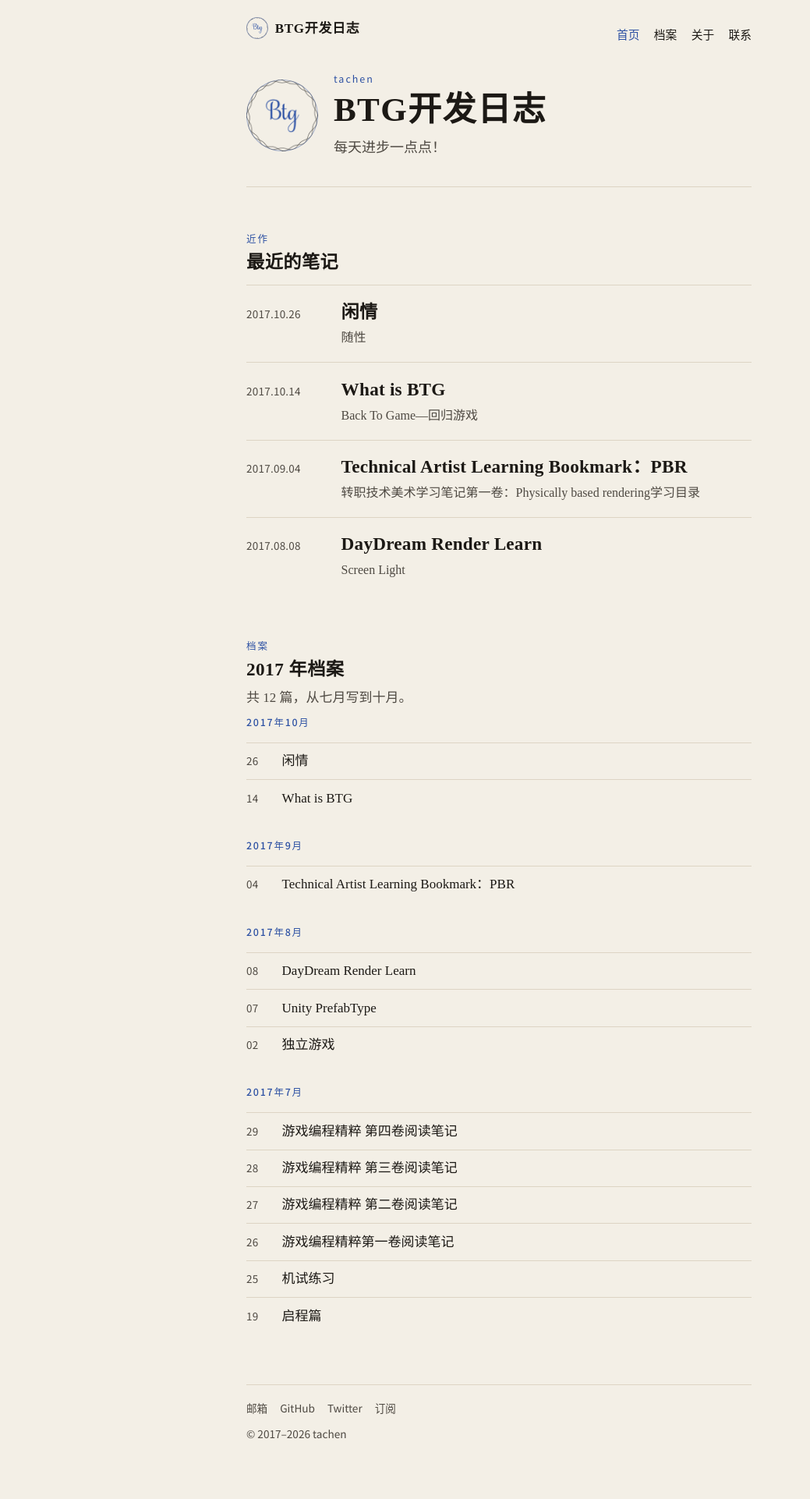
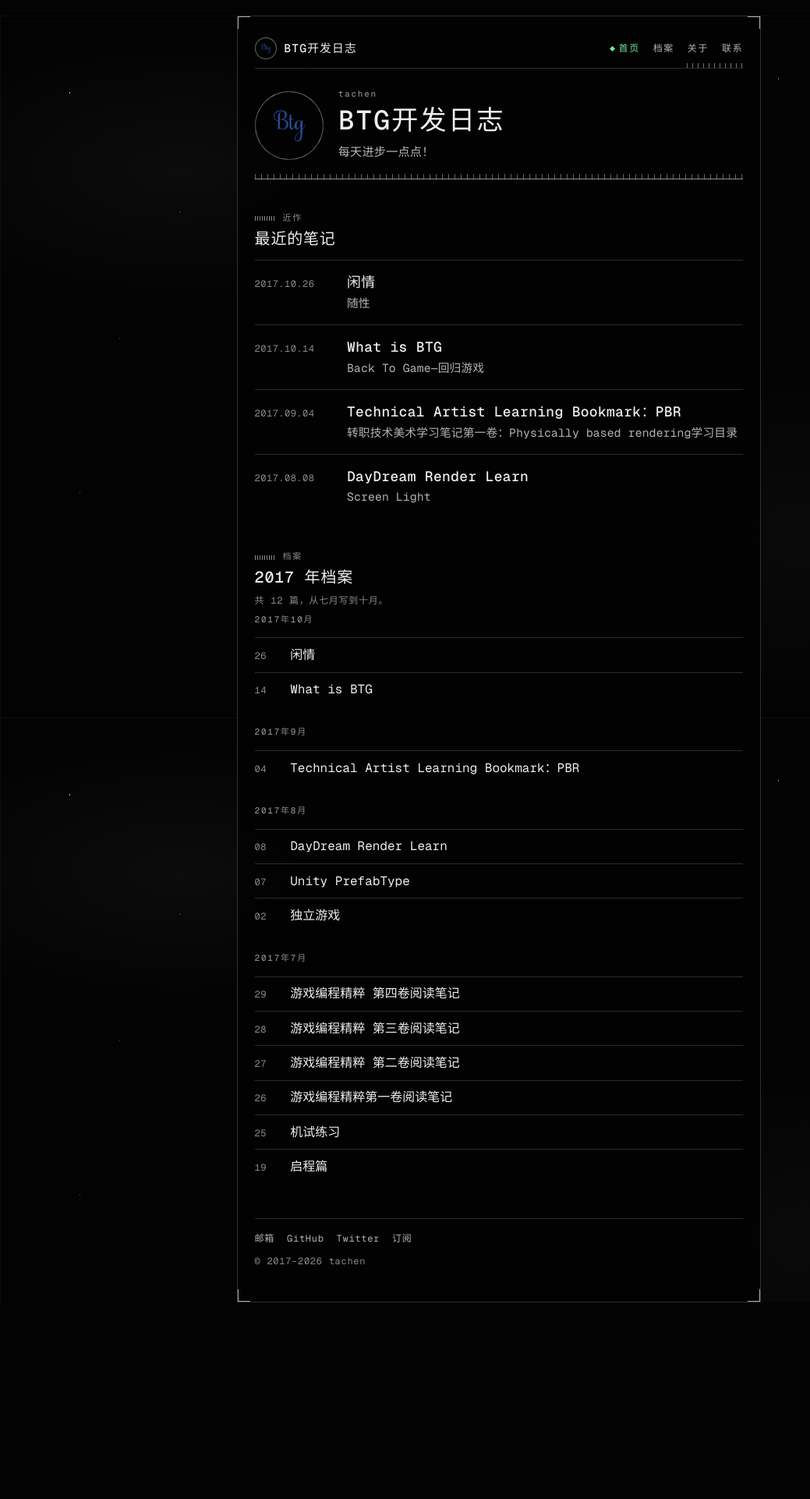
Before and after one commit to tachen/tachen.github.io, a Jekyll site: the page built from index.html, in a window 1280 px wide. Shown: the whole page at 78% size, without its empty margins (0-1039 px from the left). Built offline with Jekyll 4.4.1, drawn with Linux system fonts in a browser that asks for light colours; after the commit the page ends 1702 px from its top, so only the background shows below that.

Commit message:
style: restyle the devlog as a monochrome instrument page
Keep the typographic structure and switch the surface to a near-black field with thin frames, Geist Mono, and green only for the current page.

Co-authored-by: tachen <tachen@users.noreply.github.com>

```diff
--- a/_includes/head.html
+++ b/_includes/head.html
@@ -9,7 +9,7 @@
     <meta name="description" content="{{ site.description | strip | escape }}">
     {% endif %}
     <meta name="author" content="tachen">
-    <meta name="theme-color" content="#f3efe6">
+    <meta name="theme-color" content="#121212">
     <title>{% if page.title %}{{ page.title | escape }} · {{ site.title | escape }}{% else %}{{ site.title | escape }}{% endif %}</title>
     <link rel="canonical" href="{{ site.url }}{{ site.baseurl }}{{ page.url | replace:'index.html','' }}">
     <link rel="icon" href="{{ site.baseurl }}/img/btg-mark.png" type="image/png">
@@ -17,7 +17,7 @@
 
     <link rel="preconnect" href="https://fonts.googleapis.com">
     <link rel="preconnect" href="https://fonts.gstatic.com" crossorigin>
-    <link href="https://fonts.googleapis.com/css2?family=Noto+Sans+SC:wght@400;500&family=Noto+Serif+SC:wght@400;600&display=swap" rel="stylesheet">
+    <link href="https://fonts.googleapis.com/css2?family=Geist+Mono:wght@400;500;600&family=Noto+Sans+SC:wght@400;500&display=swap" rel="stylesheet">
 
     <link rel="stylesheet" href="{{ site.baseurl }}/css/syntax.css">
     <link rel="stylesheet" href="{{ site.baseurl }}/css/site.css">
--- a/css/site.css
+++ b/css/site.css
@@ -1,38 +1,72 @@
 :root {
-  --paper: #f3efe6;
-  --ink: #1c1915;
-  --muted: #4e4942;
-  --rule: #ddd4c4;
-  --blue: #2d51a3;
-  --blue-soft: #d9e1f2;
-  --code: #e8e0d2;
-  --serif: "Noto Serif SC", "Songti SC", "STSong", "Source Han Serif SC", "PMingLiU", serif;
-  --sans: "Noto Sans SC", "PingFang SC", "Noto Sans CJK SC", "Microsoft YaHei", sans-serif;
-  --mono: ui-monospace, "Sarasa Mono SC", "Source Han Mono SC", "Noto Sans Mono", monospace;
-  color-scheme: light;
+  --bg-0: #121212;
+  --bg-0: oklch(0.1 0 0);
+  --bg-1: #1c1c1c;
+  --bg-1: oklch(0.15 0 0);
+  --bg-2: #2a2a2a;
+  --bg-2: oklch(0.2 0 0);
+  --bg-3: #3a3a3a;
+  --bg-3: oklch(0.27 0 0);
+  --line: #757575;
+  --line: oklch(0.52 0 0);
+  --line-strong: #b0b0b0;
+  --line-strong: oklch(0.74 0 0);
+  --fg: #f2f2f2;
+  --fg: oklch(0.95 0 0);
+  --muted: #b8b8b8;
+  --muted: oklch(0.77 0 0);
+  --faint: #929292;
+  --faint: oklch(0.63 0 0);
+  --ok: #74e0b4;
+  --ok: oklch(0.84 0.15 155);
+  --rule: rgba(255, 255, 255, 0.16);
+  --mono: "Geist Mono", ui-monospace, "SFMono-Regular", Menlo, Consolas, "PingFang SC", "Noto Sans SC", "Microsoft YaHei", monospace;
+  color-scheme: dark;
 }
 
 * { box-sizing: border-box; }
 
-html { background: var(--paper); }
+html { background: var(--bg-0); }
 
 body {
   margin: 0;
-  background: var(--paper);
-  color: var(--ink);
-  font-family: var(--serif);
-  font-size: 1.0625rem;
+  min-height: 100vh;
+  color: var(--fg);
+  background-color: var(--bg-0);
+  background-image:
+    radial-gradient(1.2px 1.2px at 7% 11%, rgba(255, 255, 255, 0.75) 50%, transparent 52%),
+    radial-gradient(1px 1px at 18% 28%, rgba(255, 255, 255, 0.45) 50%, transparent 52%),
+    radial-gradient(1.4px 1.4px at 31% 8%, rgba(255, 255, 255, 0.6) 50%, transparent 52%),
+    radial-gradient(1px 1px at 46% 22%, rgba(255, 255, 255, 0.35) 50%, transparent 52%),
+    radial-gradient(1px 1px at 63% 14%, rgba(255, 255, 255, 0.55) 50%, transparent 52%),
+    radial-gradient(1.3px 1.3px at 78% 9%, rgba(255, 255, 255, 0.5) 50%, transparent 52%),
+    radial-gradient(1px 1px at 88% 24%, rgba(255, 255, 255, 0.4) 50%, transparent 52%),
+    radial-gradient(1px 1px at 12% 46%, rgba(255, 255, 255, 0.3) 50%, transparent 52%),
+    radial-gradient(1.2px 1.2px at 92% 42%, rgba(255, 255, 255, 0.45) 50%, transparent 52%),
+    radial-gradient(1px 1px at 8% 68%, rgba(255, 255, 255, 0.4) 50%, transparent 52%),
+    radial-gradient(1px 1px at 24% 84%, rgba(255, 255, 255, 0.35) 50%, transparent 52%),
+    radial-gradient(1.3px 1.3px at 84% 76%, rgba(255, 255, 255, 0.5) 50%, transparent 52%),
+    radial-gradient(1px 1px at 70% 90%, rgba(255, 255, 255, 0.28) 50%, transparent 52%),
+    radial-gradient(ellipse 42% 28% at 18% 22%, rgba(255, 255, 255, 0.035), transparent 70%),
+    radial-gradient(ellipse 48% 36% at 82% 74%, rgba(255, 255, 255, 0.028), transparent 72%),
+    linear-gradient(rgba(255, 255, 255, 0.035) 1px, transparent 1px),
+    linear-gradient(90deg, rgba(255, 255, 255, 0.035) 1px, transparent 1px);
+  background-size: auto, auto, auto, auto, auto, auto, auto, auto, auto, auto, auto, auto, auto, auto, auto, 72px 72px, 72px 72px;
+  background-attachment: fixed;
+  font-family: var(--mono);
+  font-size: 1rem;
+  font-weight: 400;
   line-height: 1.75;
   -webkit-font-smoothing: antialiased;
 }
 
 ::selection {
-  background: var(--blue-soft);
-  color: var(--ink);
+  background: var(--bg-3);
+  color: var(--fg);
 }
 
 :focus-visible {
-  outline: 2px solid var(--blue);
+  outline: 1px solid var(--line-strong);
   outline-offset: 3px;
 }
 
@@ -41,17 +75,44 @@ body {
   left: 0.75rem;
   top: -4rem;
   z-index: 5;
-  background: var(--paper);
-  color: var(--ink);
-  padding: 0.4rem 0.7rem;
+  background: var(--bg-1);
+  color: var(--fg);
+  border: 1px solid var(--line);
+  padding: 0.35rem 0.6rem;
+  font-size: 0.75rem;
+  letter-spacing: 0.08em;
 }
 
 .skip:focus { top: 0.6rem; }
 
 .sheet {
-  width: min(40.5rem, calc(100% - 2.5rem));
-  margin: 0 auto;
-  padding-bottom: 4.5rem;
+  position: relative;
+  width: min(42rem, calc(100% - 2rem));
+  margin: 1.25rem auto 2rem;
+  padding: 0.85rem 1.35rem 2.6rem;
+  background-color: #121212;
+  background-color: color-mix(in srgb, var(--bg-0) 94%, transparent);
+  background-image:
+    linear-gradient(var(--line-strong), var(--line-strong)),
+    linear-gradient(var(--line-strong), var(--line-strong)),
+    linear-gradient(var(--line-strong), var(--line-strong)),
+    linear-gradient(var(--line-strong), var(--line-strong)),
+    linear-gradient(var(--line-strong), var(--line-strong)),
+    linear-gradient(var(--line-strong), var(--line-strong)),
+    linear-gradient(var(--line-strong), var(--line-strong)),
+    linear-gradient(var(--line-strong), var(--line-strong));
+  background-size:
+    16px 1px, 1px 16px,
+    16px 1px, 1px 16px,
+    16px 1px, 1px 16px,
+    16px 1px, 1px 16px;
+  background-position:
+    left top, left top,
+    right top, right top,
+    left bottom, left bottom,
+    right bottom, right bottom;
+  background-repeat: no-repeat;
+  border: 1px solid rgba(255, 255, 255, 0.18);
 }
 
 a { color: inherit; }
@@ -59,29 +120,39 @@ a { color: inherit; }
 .nav {
   display: flex;
   justify-content: space-between;
-  align-items: baseline;
-  gap: 0.75rem 1.5rem;
+  align-items: center;
+  gap: 0.75rem 1.25rem;
   flex-wrap: wrap;
-  padding: 1.35rem 0 0.35rem;
+  padding: 0.85rem 0 0.7rem;
+  border-bottom: 1px solid var(--rule);
+  background-image: repeating-linear-gradient(
+    90deg,
+    rgba(255, 255, 255, 0.45) 0 1px,
+    transparent 1px 7px
+  );
+  background-size: 4.5rem 6px;
+  background-repeat: no-repeat;
+  background-position: right bottom;
 }
 
 .brand {
   display: inline-flex;
   align-items: center;
-  gap: 0.55rem;
-  color: var(--ink);
+  gap: 0.6rem;
+  color: var(--fg);
   text-decoration: none;
-  font-weight: 600;
-  letter-spacing: 0.04em;
+  font-weight: 500;
+  letter-spacing: 0.08em;
+  font-size: 0.92rem;
 }
 
 .brand img,
 .mark {
   display: block;
   border-radius: 50%;
+  object-fit: cover;
   background: transparent;
-  object-fit: cover;
-  box-shadow: inset 0 0 0 1px rgba(45, 81, 163, 0.4);
+  box-shadow: inset 0 0 0 1px rgba(255, 255, 255, 0.45);
 }
 
 .brand img {
@@ -92,33 +163,50 @@ a { color: inherit; }
 .nav-links {
   display: flex;
   flex-wrap: wrap;
-  gap: 0.35rem 1.15rem;
-  font-family: var(--sans);
-  font-size: 0.92rem;
+  gap: 0.35rem 1.05rem;
+  font-size: 0.75rem;
+  letter-spacing: 0.14em;
 }
 
 .nav-links a {
-  color: var(--ink);
+  color: var(--muted);
   text-decoration: none;
 }
 
-.nav-links a:hover,
+.nav-links a:hover { color: var(--fg); }
+
 .nav-links a[aria-current="page"] {
-  color: var(--blue);
+  color: var(--ok);
+}
+
+.nav-links a[aria-current="page"]::before {
+  content: "";
+  display: inline-block;
+  width: 0.42em;
+  height: 0.42em;
+  margin-right: 0.45em;
+  background: currentColor;
+  transform: rotate(45deg);
+  vertical-align: 0.08em;
 }
 
 .masthead {
   display: grid;
   grid-template-columns: auto minmax(0, 1fr);
-  gap: 0.35rem 1.25rem;
+  gap: 0.35rem 1.2rem;
   align-items: center;
-  padding: 1.75rem 0 2.1rem;
-  border-bottom: 1px solid var(--rule);
+  padding: 1.55rem 0 1.35rem;
+  background-image:
+    linear-gradient(rgba(255, 255, 255, 0.55), rgba(255, 255, 255, 0.55)),
+    repeating-linear-gradient(90deg, rgba(255, 255, 255, 0.38) 0 1px, transparent 1px 8px);
+  background-size: 100% 1px, 100% 7px;
+  background-repeat: no-repeat;
+  background-position: left bottom, left bottom;
 }
 
 .mark {
-  width: 92px;
-  height: 92px;
+  width: 88px;
+  height: 88px;
 }
 
 .eyebrow,
@@ -127,81 +215,102 @@ a { color: inherit; }
 .site-footer,
 .month time,
 .essay time,
-.post-pager span {
-  font-family: var(--sans);
+.post-pager span,
+.section-note {
+  font-family: var(--mono);
 }
 
 .eyebrow,
 .section-kicker {
   margin: 0;
-  color: var(--blue);
-  font-size: 0.78rem;
+  color: var(--faint);
+  font-size: 0.6875rem;
+  font-weight: 500;
   letter-spacing: 0.16em;
+  line-height: 1.4;
+}
+
+.section-kicker::before {
+  content: "";
+  display: inline-block;
+  width: 1.7rem;
+  height: 0.55em;
+  margin-right: 0.55rem;
+  vertical-align: -0.05em;
+  background: repeating-linear-gradient(
+    90deg,
+    currentColor 0 1px,
+    transparent 1px 3px
+  );
 }
 
 .masthead h1,
 .page-head h1,
 .post-head h1 {
-  margin: 0.12rem 0 0;
-  font-size: clamp(2rem, 4.8vw, 2.7rem);
-  font-weight: 600;
-  letter-spacing: 0.03em;
-  line-height: 1.2;
+  margin: 0.2rem 0 0;
+  font-size: clamp(1.7rem, 4.2vw, 2.15rem);
+  font-weight: 500;
+  letter-spacing: 0.06em;
+  line-height: 1.25;
 }
 
 .lede,
 .dek {
   margin: 0.45rem 0 0;
   color: var(--muted);
+  font-weight: 400;
+  letter-spacing: 0.01em;
 }
 
-.lede { font-size: 1.125rem; }
+.lede { font-size: 0.95rem; }
 
-.block { margin-top: 3.5rem; }
+.block { margin-top: 2.6rem; }
 
 .section-head h2 {
-  margin: 0.2rem 0 0;
-  font-size: 1.45rem;
-  font-weight: 600;
-  letter-spacing: 0.02em;
-  line-height: 1.3;
+  margin: 0.35rem 0 0;
+  font-size: 1.25rem;
+  font-weight: 500;
+  letter-spacing: 0.04em;
+  line-height: 1.35;
 }
 
 .section-note {
-  margin: 0.45rem 0 0;
-  color: var(--muted);
+  margin: 0.4rem 0 0;
+  color: var(--faint);
+  font-size: 0.75rem;
+  letter-spacing: 0.06em;
 }
 
 .latest ol,
 .month ol {
   list-style: none;
-  margin: 0.9rem 0 0;
+  margin: 0.85rem 0 0;
   padding: 0;
 }
 
 .essay {
   display: grid;
-  grid-template-columns: 6.6rem minmax(0, 1fr);
+  grid-template-columns: 6.4rem minmax(0, 1fr);
   column-gap: 1rem;
   align-items: baseline;
-  padding: 1.15rem 0;
+  padding: 0.95rem 0;
   border-top: 1px solid var(--rule);
 }
 
 .essay time,
 .month time {
-  color: var(--muted);
+  color: var(--faint);
   font-variant-numeric: tabular-nums;
-  font-size: 0.84rem;
-  letter-spacing: 0.02em;
+  font-size: 0.75rem;
+  letter-spacing: 0.04em;
 }
 
 .essay h3 {
   margin: 0;
-  font-size: 1.45rem;
-  font-weight: 600;
-  letter-spacing: 0.01em;
-  line-height: 1.35;
+  font-size: 1.12rem;
+  font-weight: 500;
+  letter-spacing: 0.02em;
+  line-height: 1.4;
 }
 
 .essay h3 a,
@@ -214,154 +323,177 @@ a { color: inherit; }
 .essay h3 a:hover,
 .month a:hover,
 .post-pager a:hover,
-.brand:hover {
-  color: var(--blue);
+.brand:hover,
+.site-footer a:hover,
+.prose a:hover {
+  color: var(--fg);
 }
 
 .essay .dek {
-  margin-top: 0.28rem;
-  font-size: 1rem;
-  line-height: 1.6;
+  margin-top: 0.22rem;
+  font-size: 0.92rem;
+  line-height: 1.55;
 }
 
 .month h3 {
-  margin: 1.7rem 0 0;
-  color: var(--blue);
-  font-family: var(--sans);
-  font-size: 0.78rem;
+  margin: 1.45rem 0 0;
+  color: var(--faint);
+  font-size: 0.6875rem;
   font-weight: 500;
-  letter-spacing: 0.14em;
+  letter-spacing: 0.16em;
 }
 
-.month:first-child h3 { margin-top: 0.35rem; }
+.month:first-child h3 { margin-top: 0.2rem; }
 
 .month li {
   display: grid;
   grid-template-columns: 2.1rem minmax(0, 1fr);
   column-gap: 0.75rem;
   align-items: baseline;
-  padding: 0.52rem 0;
+  padding: 0.48rem 0;
   border-top: 1px solid var(--rule);
 }
 
 .page-head,
 .post-head {
-  padding: 1.6rem 0 0.4rem;
+  padding: 1.35rem 0 0.2rem;
 }
 
 .post-head .dek,
 .page-head .dek {
-  font-size: 1.15rem;
+  font-size: 1rem;
   line-height: 1.6;
 }
 
 .byline {
-  margin: 1rem 0 0;
-  color: var(--muted);
-  font-size: 0.86rem;
+  margin: 0.9rem 0 0;
+  color: var(--faint);
+  font-size: 0.75rem;
+  letter-spacing: 0.06em;
 }
 
 .byline span::before {
-  content: "·";
+  content: "/";
   margin: 0 0.45rem;
-  color: var(--rule);
+  color: var(--line);
 }
 
 .prose {
-  margin-top: 1.5rem;
+  margin-top: 1.35rem;
   overflow-wrap: break-word;
+  font-size: 0.98rem;
+  line-height: 1.8;
 }
 
 .prose h1,
 .prose h2,
 .prose h3,
 .prose h4 {
-  font-weight: 600;
+  font-weight: 500;
   line-height: 1.4;
-  letter-spacing: 0.01em;
-  margin: 1.8rem 0 0.7rem;
+  letter-spacing: 0.03em;
+  margin: 1.7rem 0 0.65rem;
 }
 
-.prose h1 { font-size: 1.55rem; }
-.prose h2 { font-size: 1.35rem; }
-.prose h3 { font-size: 1.15rem; }
+.prose h1 { font-size: 1.35rem; }
+.prose h2 { font-size: 1.15rem; }
+.prose h3 { font-size: 1.02rem; }
 
 .prose h1:empty,
 .prose h2:empty,
 .prose h3:empty,
 .prose p:empty { display: none; margin: 0; }
 
-.prose p { margin: 0.85rem 0; }
+.prose p { margin: 0.8rem 0; }
 
 .prose a {
-  color: inherit;
+  color: var(--fg);
   text-decoration-line: underline;
-  text-decoration-color: rgba(45, 81, 163, 0.45);
+  text-decoration-color: rgba(255, 255, 255, 0.35);
   text-decoration-thickness: 1px;
   text-underline-offset: 0.18em;
 }
 
-.prose a:hover { color: var(--blue); }
+.prose ul,
+.prose ol { padding-left: 1.2rem; }
 
-.prose ul,
-.prose ol { padding-left: 1.25rem; }
-
-.prose li { margin: 0.3rem 0; }
-.prose li p { margin: 0.3rem 0; }
+.prose li { margin: 0.28rem 0; }
+.prose li p { margin: 0.28rem 0; }
 
 .prose img {
   display: block;
   max-width: 100%;
   height: auto;
-  margin: 1.15rem 0;
+  margin: 1.1rem 0;
+  border: 1px solid rgba(255, 255, 255, 0.22);
 }
 
 .prose blockquote {
-  margin: 1.2rem 0;
-  padding-left: 1rem;
-  border-left: 2px solid var(--blue);
+  margin: 1.15rem 0;
+  padding-left: 0.9rem;
+  border-left: 1px solid var(--line-strong);
   color: var(--muted);
 }
 
 .prose hr {
   border: 0;
   border-top: 1px solid var(--rule);
-  margin: 2rem 0;
+  margin: 1.8rem 0;
 }
 
 .prose code {
   font-family: var(--mono);
-  font-size: 0.88em;
-  background: var(--code);
+  font-size: 0.86em;
+  background: var(--bg-1);
   padding: 0.08em 0.32em;
 }
 
 .prose pre,
-.prose .highlight {
-  background: var(--code);
-  margin: 1.15rem 0;
-  padding: 0.9rem 1rem;
+.prose .highlight,
+.prose .highlight pre,
+.highlight pre {
+  background: var(--bg-1);
+  color: var(--fg);
+  margin: 1.1rem 0;
+  padding: 0.85rem 0.95rem;
   overflow-x: auto;
-  border: 0;
+  border: 1px solid rgba(255, 255, 255, 0.18);
   border-radius: 0;
 }
 
 .prose pre code,
 .prose .highlight code,
-.prose .highlight pre {
+.prose .highlight pre code {
   background: transparent;
   border: 0;
   padding: 0;
-  font-size: 0.82rem;
+  color: var(--fg);
+  font-size: 0.8rem;
   line-height: 1.65;
   white-space: pre;
+}
+
+.prose .highlight span {
+  color: var(--fg);
+  background: transparent;
+  font-style: normal;
+  font-weight: 400;
+}
+
+.prose .highlight .c,
+.prose .highlight .c1,
+.prose .highlight .cm,
+.prose .highlight .cs,
+.prose .highlight .cp,
+.prose .highlight .ch {
+  color: var(--faint);
 }
 
 .prose table {
   width: 100%;
   border-collapse: collapse;
-  font-size: 0.95rem;
-  margin: 1.2rem 0;
+  font-size: 0.9rem;
+  margin: 1.15rem 0;
   display: block;
   overflow-x: auto;
 }
@@ -371,34 +503,35 @@ a { color: inherit; }
   border-bottom: 1px solid var(--rule);
   text-align: left;
   vertical-align: top;
-  padding: 0.45rem 0.8rem 0.45rem 0;
+  padding: 0.42rem 0.75rem 0.42rem 0;
 }
 
 .post-pager {
   display: grid;
   grid-template-columns: 1fr 1fr;
-  gap: 1.25rem;
-  margin-top: 2.6rem;
-  padding-top: 1.15rem;
+  gap: 1.1rem;
+  margin-top: 2.3rem;
+  padding-top: 1rem;
   border-top: 1px solid var(--rule);
 }
 
 .post-pager span {
   display: block;
-  margin-bottom: 0.2rem;
-  color: var(--blue);
-  font-size: 0.75rem;
-  letter-spacing: 0.14em;
+  margin-bottom: 0.25rem;
+  color: var(--faint);
+  font-size: 0.6875rem;
+  letter-spacing: 0.16em;
 }
 
 .post-pager .older { text-align: right; }
 
 .site-footer {
-  margin-top: 4rem;
-  padding-top: 1.15rem;
+  margin-top: 2.8rem;
+  padding-top: 0.9rem;
   border-top: 1px solid var(--rule);
-  color: var(--muted);
-  font-size: 0.85rem;
+  color: var(--faint);
+  font-size: 0.75rem;
+  letter-spacing: 0.06em;
 }
 
 .site-footer nav {
@@ -407,23 +540,47 @@ a { color: inherit; }
   gap: 0.35rem 1rem;
 }
 
-.site-footer a { color: inherit; text-decoration: none; }
-.site-footer a:hover { color: var(--blue); }
+.site-footer a { color: var(--muted); text-decoration: none; }
 
-.copyright { margin: 0.55rem 0 0; }
+.copyright { margin: 0.5rem 0 0; }
 
 @media (max-width: 640px) {
-  .sheet { width: min(40.5rem, calc(100% - 2rem)); }
-  .masthead { grid-template-columns: 1fr; gap: 0.8rem; }
-  .mark { width: 76px; height: 76px; }
+  body { background-attachment: scroll; }
+  .sheet {
+    width: min(42rem, calc(100% - 1.25rem));
+    padding: 0.55rem 0.9rem 2.2rem;
+  }
+  .masthead { grid-template-columns: 1fr; gap: 0.7rem; }
+  .mark { width: 72px; height: 72px; }
   .essay { grid-template-columns: 1fr; row-gap: 0.15rem; }
   .post-pager { grid-template-columns: 1fr; }
   .post-pager .older { text-align: left; }
+  .nav { background-size: 2.5rem 6px; }
+}
+
+@media (prefers-reduced-motion: reduce) {
+  html { scroll-behavior: auto; }
+  *,
+  *::before,
+  *::after {
+    animation-duration: 0.01ms !important;
+    animation-iteration-count: 1 !important;
+    transition-duration: 0.01ms !important;
+    scroll-behavior: auto !important;
+  }
 }
 
 @media print {
-  body { background: #fff; }
+  body {
+    background: #fff;
+    color: #111;
+  }
   .nav, .site-footer, .skip, .post-pager { display: none; }
-  .sheet { width: auto; }
+  .sheet {
+    width: auto;
+    margin: 0;
+    border: 0;
+    background: #fff;
+  }
   a { text-decoration: none; }
 }
```
Also changed, not shown: README.md.
